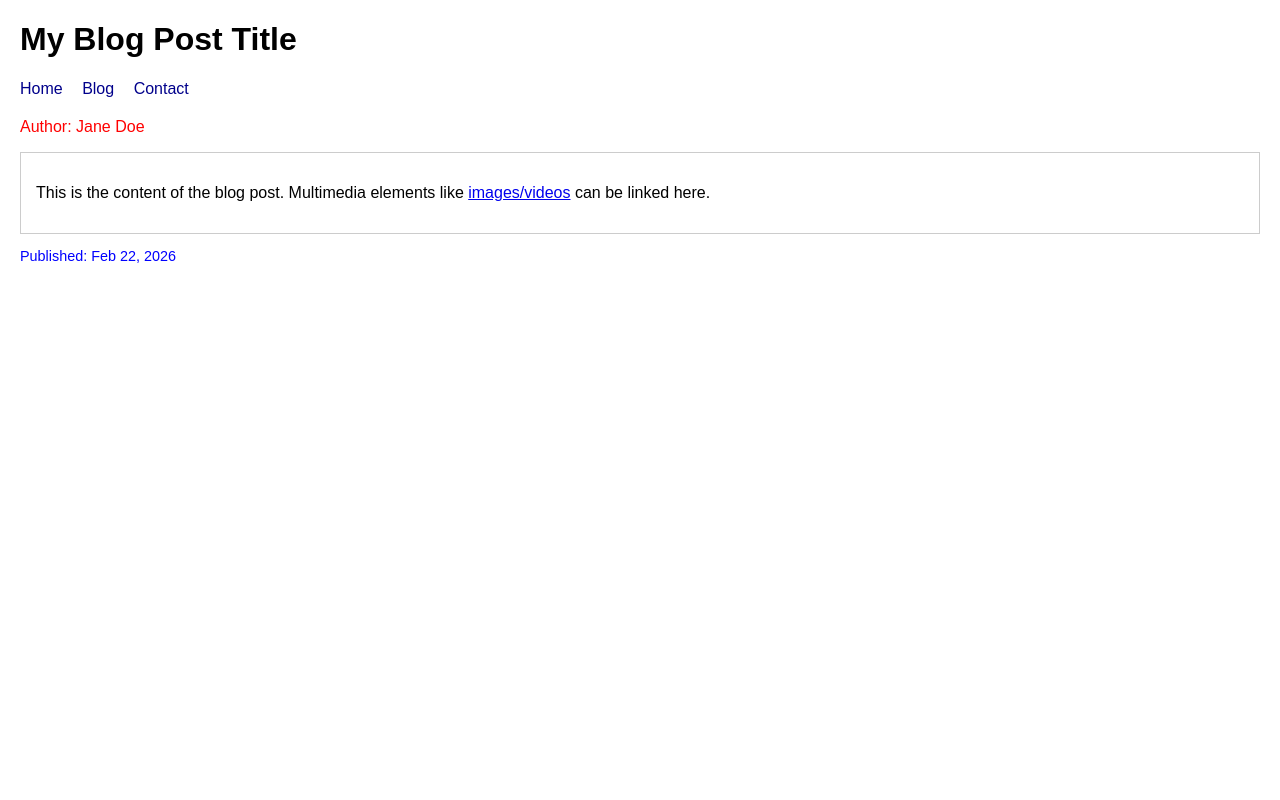
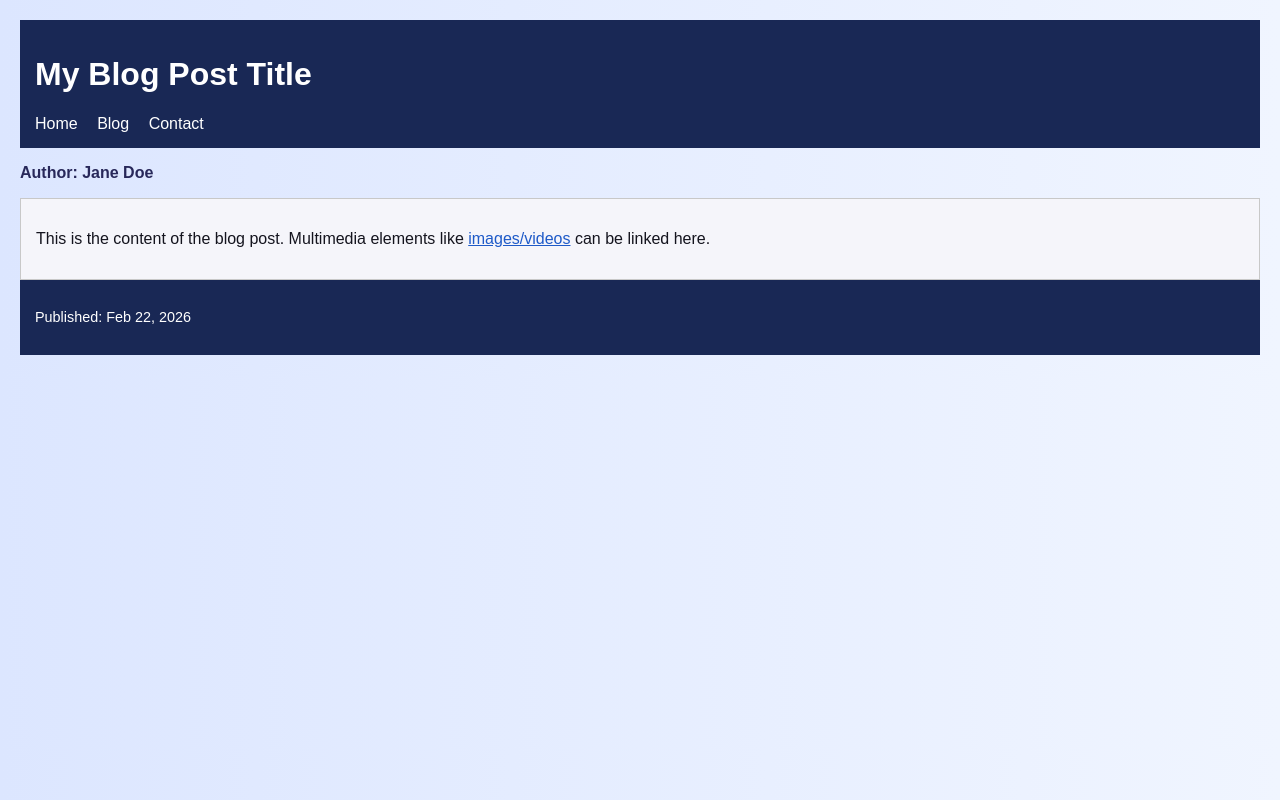
Before and after one commit to KarenSamehS/my-blog-website, a plain HTML site: page blog.html in a window 1280 px wide. Drawn offline with Linux system fonts and the light colour scheme.

Commit message:
added colors and background for req1

```diff
--- a/blog.html
+++ b/blog.html
@@ -4,12 +4,54 @@
     <meta charset="UTF-8">
     <title>Blog Post</title>
     <style>
-        body { font-family: Arial, sans-serif; margin: 20px; }
-        header, nav, footer { margin-bottom: 20px; }
-        nav a { margin-right: 15px; text-decoration: none; color: darkblue; }
-        .content { border: 1px solid #ccc; padding: 15px; }
-        .author { color: red; }
-        .date { color: blue; font-size: 0.9em; }
+
+        body {
+            font-family: Arial, sans-serif;
+            margin: 20px;
+            color: rgb(20, 20, 30);
+            background: linear-gradient(to right, rgb(220, 230, 255), rgb(240, 245, 255));
+        }
+
+        header, footer {
+            background-color: rgb(25, 40, 85);
+            color: rgb(255, 255, 255);
+            padding: 15px;
+        }
+
+
+        nav a {
+            margin-right: 15px;
+            text-decoration: none;
+            color: rgb(255, 255, 255);
+        }
+        nav a:hover {
+            text-decoration: underline;
+        }
+
+        .content {
+            border: 1px solid rgb(200, 200, 200);
+            padding: 15px;
+            margin-top: 15px;
+            background-color: rgb(245, 245, 250);
+            color: rgb(20, 20, 30);
+        }
+
+        .author {
+            color: rgb(40, 40, 90);
+            font-weight: bold;
+        }
+        .date {
+            color: rgb(255, 255, 255);
+            font-size: 0.9em;
+        }
+
+        .content a {
+            color: rgb(30, 90, 200);
+            text-decoration: underline;
+        }
+        .content a:hover {
+            color: rgb(20, 60, 150);
+        }
     </style>
 </head>
 <body>
```
Also changed, not shown: contact.html (+17 -5 lines), index.html (+20 -5 lines).
